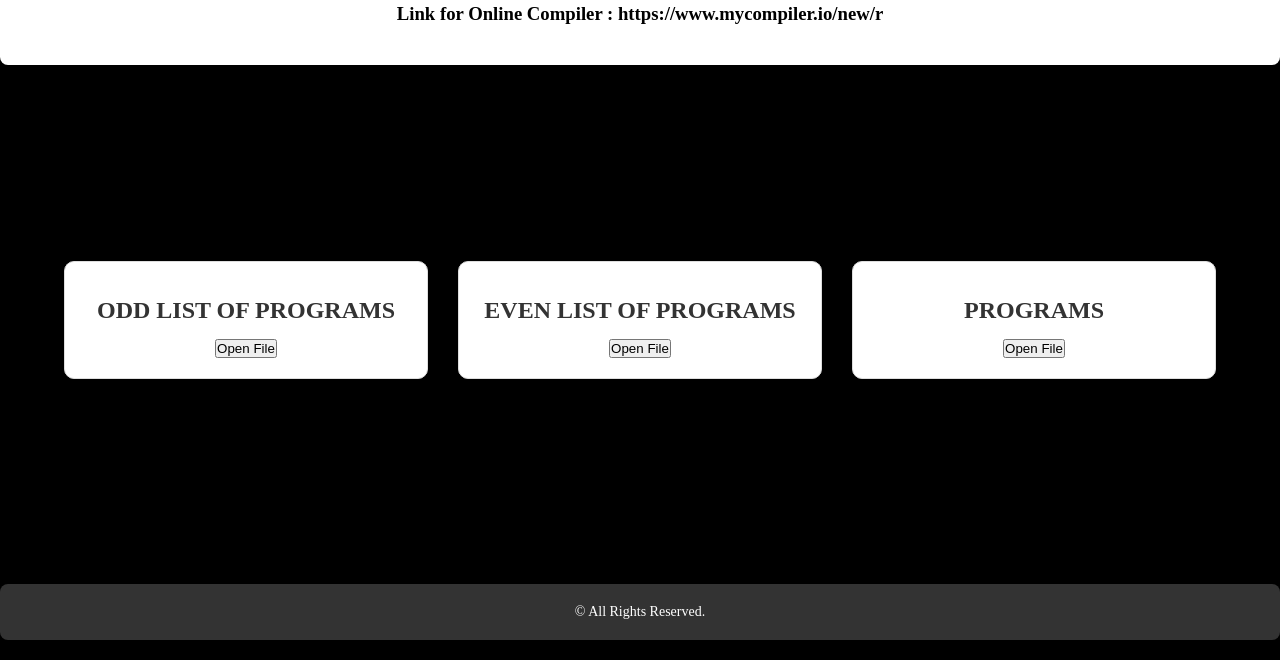
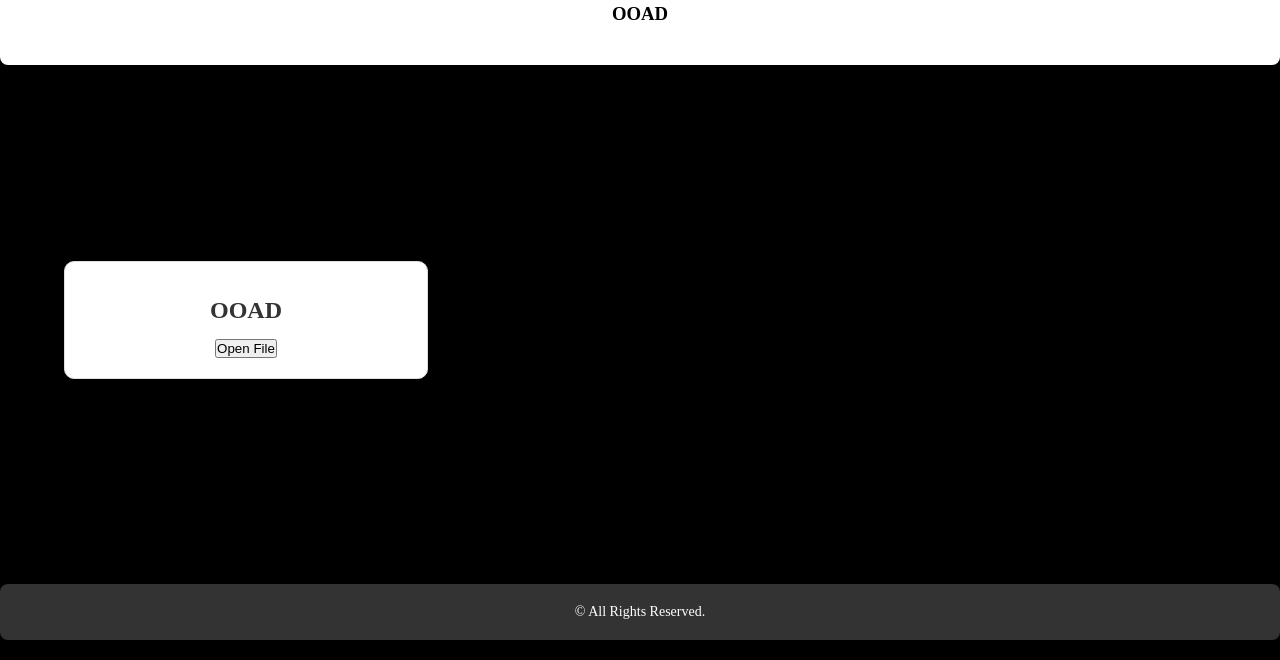
Before and after one commit to maaran-parotta/watermelonstar.github.io, a plain HTML site: page index.html in a window 1280 px wide. Shown: the part 140-800 px from the top of the page. Drawn offline with Linux system fonts and the light colour scheme.

Commit message:
Update index.html

```diff
--- a/index.html
+++ b/index.html
@@ -169,29 +169,29 @@
 </head>
     <body>
     <header>
-        <h1></h1> <div> <br> <h2>DATA ANALYSIS USING R</h2> <br> <h3>Link for Online Compiler : https://www.mycompiler.io/new/r</h3>
+        <h1></h1> <div> <br> <h2>WATERMELON STAR</h2> <br> <h3>OOAD</h3>
     </header>
     <center>
     <div class="container">
         <div class="grid">
 
-<div class="grid-item">
+<!-- <div class="grid-item">
     <h2>ODD LIST OF PROGRAMS</h2>
     <button onclick="openFile('fileLink1')">Open File</button>
     <a id="fileLink1" href="R-Program-Odd.pdf" style="display: none;" target="_blank"></a>
+</div> -->
+
+<div class="grid-item">
+    <h2>OOAD</h2>
+    <button onclick="openFile('fileLink2')">Open File</button>
+    <a id="fileLink2" href="OOAD Lab Manual_11.10.2025_pagenumber_removed.pdf" style="display: none;" target="_blank"></a>
 </div>
 
-<div class="grid-item">
-    <h2>EVEN LIST OF PROGRAMS</h2>
-    <button onclick="openFile('fileLink2')">Open File</button>
-    <a id="fileLink2" href="R-Program-Even.pdf" style="display: none;" target="_blank"></a>
-</div>
-
-<div class="grid-item">
+<!-- <div class="grid-item">
     <h2>PROGRAMS</h2>
     <button onclick="openFile('fileLink3')">Open File</button>
     <a id="fileLink3" href="R program Final Record.pdf" style="display: none;" target="_blank"></a>
-</div>
+</div> -->
 
         </div>
     </center>
```
